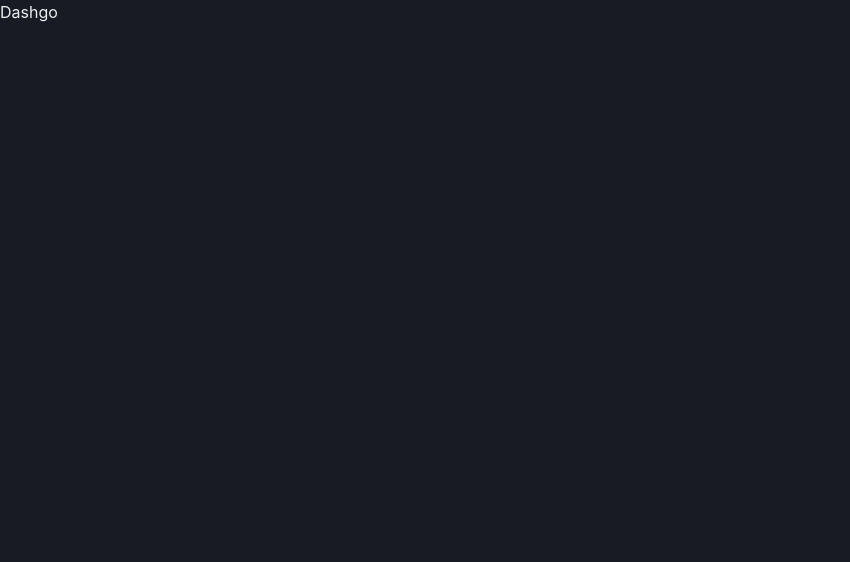
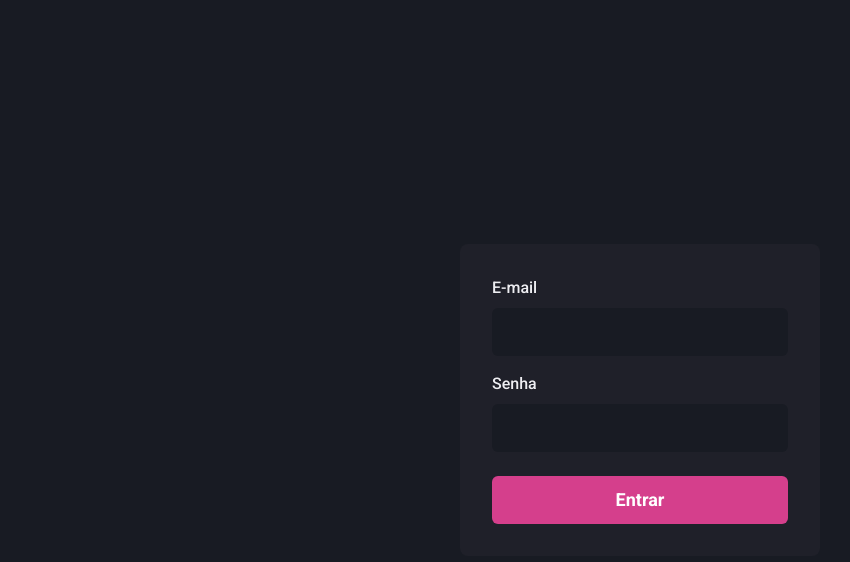
Before and after one commit to jonatasrmoura/dashgo, a Next.js app: page / in a window 1280 px wide. Shown: the top 562 px of the page, without its empty margins (0-850 px from the left). Built offline with nearby package versions, Linux system fonts and the light colour scheme.

Commit message:
feat: Pagina: Sign in

```diff
--- /dev/null
+++ b/src/pages/_document.tsx
@@ -0,0 +1,17 @@
+import { Html, Head, Main, NextScript } from "next/document";
+
+export default function Document() {
+  return (
+    <Html>
+      <Head>
+        <link rel="preconnect" href="https://fonts.googleapis.com" />
+        <link rel="preconnect" href="https://fonts.gstatic.com" />
+        <link href="https://fonts.googleapis.com/css2?family=Roboto:wght@400;500;700&display=swap" rel="stylesheet" />
+      </Head>
+      <body>
+        <Main />
+        <NextScript />
+      </body>
+    </Html>
+  );
+}
--- a/src/pages/index.tsx
+++ b/src/pages/index.tsx
@@ -1,9 +1,73 @@
-import type { NextPage } from 'next'
+import type { NextPage } from 'next';
+import {
+  Flex,
+  Input,
+  Button,
+  Stack,
+  FormLabel,
+  FormControl
+} from '@chakra-ui/react';
 
 const Home: NextPage = () => {
   return (
-    <h1>Dashgo</h1>
+    <Flex
+      w="100vw"
+      h="100vh"
+      align="center"
+      justify="center"
+    >
+      <Flex
+        as="form"
+        w="100%"
+        maxW={360}
+        bg="gray.800"
+        p="8"
+        borderRadius={8}
+        flexDir="column"
+      >
+        <Stack spacing={4}>
+          <FormControl>
+            <FormLabel htmlFor="email">E-mail</FormLabel>
+            <Input
+              name="email"
+              type="email"
+              focusBorderColor="pink.500"
+              bgColor="gray.900"
+              variant="filled"
+              _hover={{
+                bgColor: "gray.900"
+              }}
+              size="lg"
+            />
+          </FormControl>
+
+          <FormControl>
+            <FormLabel htmlFor="password">Senha</FormLabel>
+            <Input
+              name="password"
+              type="password"
+              focusBorderColor="pink.500"
+              bgColor="gray.900"
+              variant="filled"
+              _hover={{
+                bgColor: "gray.900"
+              }}
+              size="lg"
+            />
+          </FormControl>
+        </Stack>
+
+        <Button
+          type="submit"
+          mt="6"
+          colorScheme="pink"
+          size="lg"
+        >
+          Entrar
+        </Button>
+      </Flex>
+    </Flex>
   )
 }
 
-export default Home
+export default Home;
--- a/src/styles/theme.ts
+++ b/src/styles/theme.ts
@@ -16,6 +16,10 @@
       "50": "#EEEEF2"
     }
   },
+  fonts: {
+    heading: 'Roboto',
+    body: 'Roboto',
+  },
   styles: {
     global: {
       body: {
```
